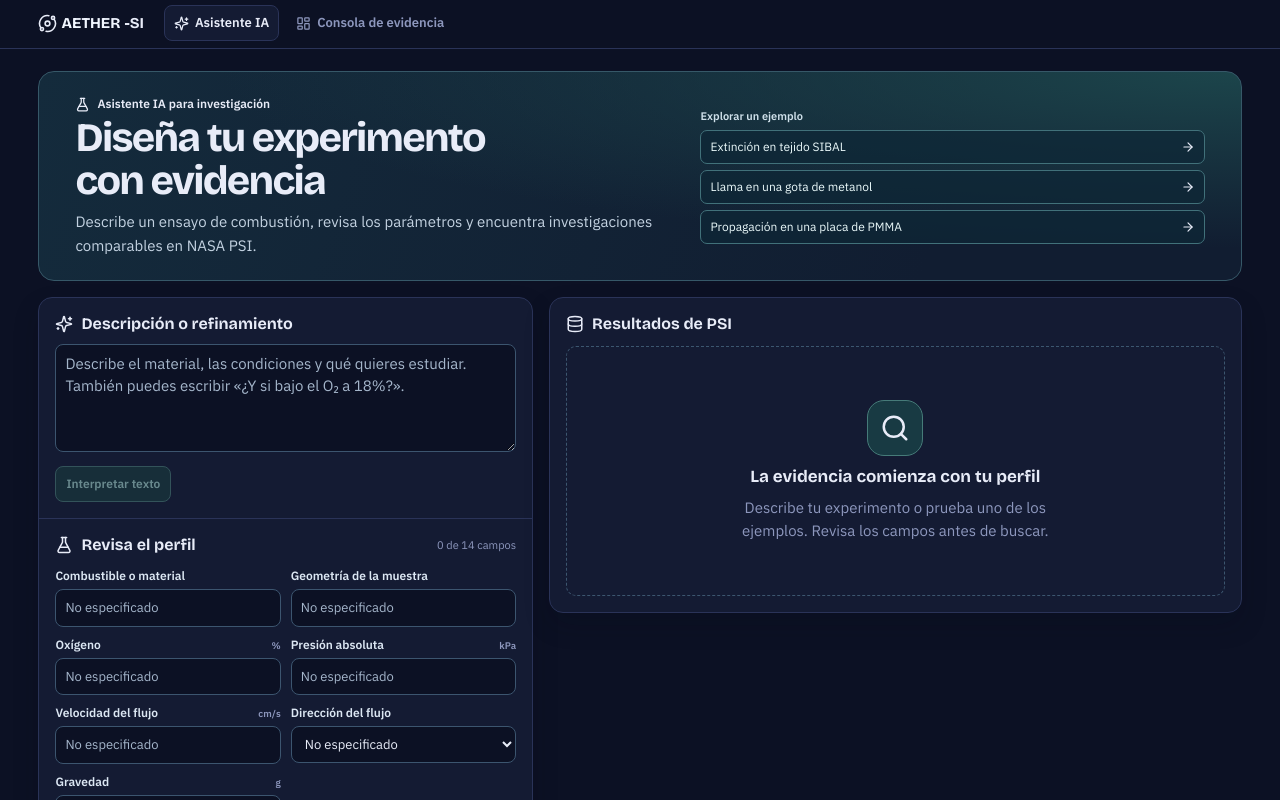
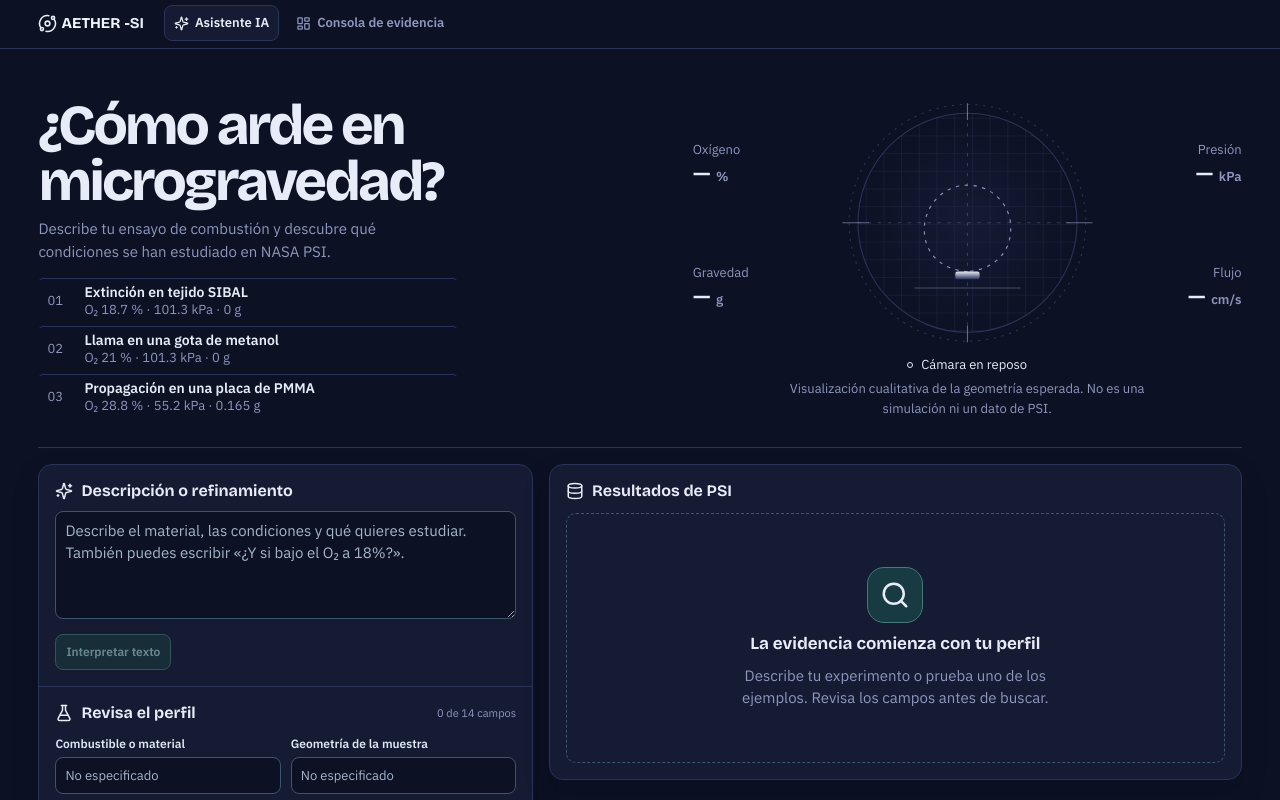
Before and after one commit to YarekAlejandro/Vietoris-Voyagers, a Next.js app: page / in a window 1280 px wide. Shown: the top 800 px of the page. Built offline with nearby package versions, Linux system fonts and the light colour scheme.

Commit message:
Add the qualitative flame observation chamber

```diff
--- a/src/components/experiment/ExperimentAssistant.module.css
+++ b/src/components/experiment/ExperimentAssistant.module.css
@@ -63,46 +63,44 @@
 
 .hero {
   display: grid;
-  grid-template-columns: minmax(0, 1fr) minmax(0, .85fr);
+  grid-template-columns: minmax(0, 1fr) minmax(0, .93fr);
   align-items: center;
-  gap: 18px 32px;
-  padding: 23px clamp(18px, 3vw, 36px);
-  border: 1px solid #365868;
-  border-radius: 16px;
-  background: radial-gradient(ellipse at 100% 0%, #1c454b, transparent 60%),
-    linear-gradient(110deg, #142b3c, #111d31 75%);
+  gap: 28px clamp(20px, 5vw, 70px);
+  min-height: 340px;
+  padding-block: 27px;
+  border-bottom: 1px solid var(--trazo);
 }
-
+.heroCopy { min-width: 0; }
 .hero h1 {
-  max-width: 24ch;
-  margin: 4px 0 7px;
+  max-width: 19ch;
+  margin: 0 0 9px;
   color: var(--luz);
-  font-size: clamp(27px, 3.15vw, 44px);
-  font-weight: 740;
-  line-height: 1.07;
-  letter-spacing: -.045em;
+  font-size: clamp(34px, 4.4vw, 62px);
+  font-weight: 760;
+  line-height: .99;
+  letter-spacing: -.055em;
   text-wrap: balance;
 }
-
-.hero p:last-child { max-width: 66ch; color: #c3d2e1; line-height: 1.55; }
-.eyebrow { display: flex; align-items: center; gap: 7px; color: var(--luz); font-size: 12px; font-weight: 650; }
-.examples { display: grid; gap: 6px; min-width: 240px; }
-.examples > span { color: #d0e1eb; font-size: 11px; font-weight: 650; }
+.heroCopy > p { max-width: 44ch; margin-bottom: 15px; color: var(--niebla); }
+.examples { display: grid; gap: 2px; min-width: 0; max-width: 420px; }
 .examples button {
   display: flex;
-  justify-content: space-between;
   align-items: center;
-  gap: 12px;
-  padding: 7px 9px;
-  border: 1px solid #41717a;
-  border-radius: 7px;
-  color: #eaf9fa;
-  background: #0d2736b5;
+  gap: 11px;
+  min-width: 0;
+  width: 100%;
+  padding: 5px 8px;
+  border: 1px solid transparent;
+  border-top-color: var(--trazo);
+  border-radius: 5px;
   text-align: start;
-  font-size: 12px;
+  line-height: 1.26;
 }
-.examples button:hover { border-color: #77c9b8; background: #163c45; }
-.examples button svg { color: var(--luz); flex-shrink: 0; }
+.examples button:hover:enabled { background: var(--panel); border-color: var(--trazo); }
+.examples strong, .examples small { display: block; }
+.examples strong { font-size: 14px; font-weight: 600; }
+.examples small, .specimenNumber { color: var(--niebla); font-size: 13px; }
+.specimenNumber { width: 26px; flex: none; }
 
 .columns {
   display: grid;
@@ -234,8 +232,8 @@
 @media (max-width: 860px) {
   .columns { grid-template-columns: minmax(0, 1fr); }
   .hero { grid-template-columns: minmax(0, 1fr); }
-  .examples { min-width: 0; grid-template-columns: repeat(auto-fit, minmax(min(100%, 170px), 1fr)); }
-  .examples > span { grid-column: 1 / -1; }
+  .hero { gap: 20px; min-height: 0; }
+  .workspace { padding-top: 8px; }
 }
 @media (max-width: 450px) {
   .assumptions { grid-template-columns: minmax(0, 1fr); }
--- a/src/components/experiment/ExperimentAssistant.tsx
+++ b/src/components/experiment/ExperimentAssistant.tsx
@@ -1,6 +1,6 @@
 "use client";
 
-import { ArrowRight, Check, FlaskConical, LoaderCircle, Search, Sparkles } from "lucide-react";
+import { Check, FlaskConical, LoaderCircle, Search, Sparkles } from "lucide-react";
 import { useEffect, useRef, useState, type FormEvent } from "react";
 import type { ExperimentHypothesis } from "../../core/si-engine/experiment-hypotheses";
 import { flowDirections, isNumberField, maxExperimentText, maxProfileText, numberFields, parseExperimentProfile, plainObject,
@@ -9,6 +9,7 @@ import { jsonEventMediaType, readJsonEvents } from "../../lib/http/json-events";
 import { assistantRequestTimeout_ms } from "../../lib/llm/timing";
 import { defaultResultCount, maxResultCount, type ExperimentEvent, type ExperimentRequest, type ExperimentResults as SearchResults } from "../../types/experiment-assistant";
 import { ExperimentResults } from "./ExperimentResults";
+import { ObservationChamber } from "./ObservationChamber";
 import styles from "./ExperimentAssistant.module.css";
 
 type Phase = "extracting" | "searching" | "analyzing";
@@ -42,6 +43,7 @@ const examples: { label: string; description: string; profile: ExperimentProfile
       flowDirection: "concurrente", gravity_g: 0.165, objective: "Propagación de llama en plástico a gravedad parcial" },
   },
 ];
+const specimenNumber = new Intl.NumberFormat("es-MX", { maximumFractionDigits: 3 });
 
 function profileKey(profile: ExperimentProfile, limit: string) {
   return JSON.stringify([limit, ...profileFields.map((field) => profile[field] ?? null)]);
@@ -242,17 +244,18 @@ export function ExperimentAssistant() {
 
   return <main className={styles.workspace}>
     <header className={styles.hero}>
-      <div>
-        <p className={styles.eyebrow}><FlaskConical size={15} aria-hidden /> Asistente IA para investigación</p>
-        <h1>Diseña tu experimento con evidencia</h1>
-        <p>Describe un ensayo de combustión, revisa los parámetros y encuentra investigaciones comparables en NASA PSI.</p>
+      <div className={styles.heroCopy}>
+        <h1>¿Cómo arde en microgravedad?</h1>
+        <p>Describe tu ensayo de combustión y descubre qué condiciones se han estudiado en NASA PSI.</p>
+        <div className={styles.examples} role="group" aria-label="Especímenes de ejemplo">
+          {examples.map((example, index) => <button key={example.label} type="button" disabled={busy} onClick={() => loadExample(example)}>
+            <span className={styles.specimenNumber} aria-hidden>{String(index + 1).padStart(2, "0")}</span>
+            <span><strong>{example.label}</strong>
+              <small>O₂ {specimenNumber.format(example.profile.oxygen_pct!)} % · {specimenNumber.format(example.profile.pressure_kpa!)} kPa · {specimenNumber.format(example.profile.gravity_g!)} g</small></span>
+          </button>)}
+        </div>
       </div>
-      <div className={styles.examples} role="group" aria-label="Ejemplos de experimentos">
-        <span>Explorar un ejemplo</span>
-        {examples.map((example) => <button key={example.label} type="button" disabled={busy} onClick={() => loadExample(example)}>
-          {example.label} <ArrowRight size={14} aria-hidden />
-        </button>)}
-      </div>
+      <ObservationChamber profile={profile} />
     </header>
 
     <div className={styles.columns}>
--- /dev/null
+++ b/src/components/experiment/ObservationChamber.module.css
@@ -0,0 +1,27 @@
+.chamber { min-width: 0; margin: 0; }
+.instrument { position: relative; min-width: 0; }
+.viewport { display: block; width: 100%; max-height: 250px; }
+.readings { display: grid; position: absolute; inset: 16% 0; margin: 0; grid-template-columns: max-content max-content; justify-content: space-between; align-content: space-between; pointer-events: none; }
+.readings div:nth-child(even) { text-align: end; }
+.readings dt, .readings dd span { color: var(--niebla); font-size: 13px; }
+.readings dd { margin: 0; font-weight: 600; font-size: clamp(17px, 2vw, 23px); line-height: 1.2; }
+.chamber figcaption { display: grid; justify-items: center; gap: 5px; margin: 5px auto 0; max-width: 52ch; text-align: center; color: var(--niebla); font-size: 13px; }
+.state { display: inline-flex; gap: 8px; align-items: center; color: var(--luz); }
+.state i { width: 6px; height: 6px; border-radius: 50%; border: 1px solid currentColor; }
+.ignition { animation: ignite 900ms ease-out both; }
+.plume, .halo { transform-origin: 220px 155px; transition: transform 540ms cubic-bezier(.2,.65,.24,1), opacity 470ms ease; }
+.plume { transform: rotate(var(--inclination)) scale(var(--width), var(--height)); opacity: var(--intensity); }
+.halo { opacity: var(--halo); transform: rotate(var(--inclination)) scale(var(--width), var(--height)); }
+.spark { opacity: 0; animation: spark 450ms ease-out both; }
+.chamber[data-paused="true"] :is(.ignition,.spark) { animation-play-state: paused; }
+.chamber[data-paused="true"] :is(.plume,.halo) { transition: none; }
+@keyframes ignite { 0% { opacity: 0; } 12% { opacity: .36; } 38% { opacity: .61; } 100% { opacity: 1; } }
+@keyframes spark { 0%,100% { opacity: 0; } 20% { opacity: 1; } }
+@media (max-width: 540px) {
+  .viewport { height: 170px; }
+  .readings { inset: 9% 0; }
+}
+@media (prefers-reduced-motion: reduce) {
+  .ignition,.spark { animation: none; }
+  .plume,.halo { transition: none; }
+}
--- /dev/null
+++ b/src/components/experiment/ObservationChamber.tsx
@@ -0,0 +1,94 @@
+import { useEffect, useId, useState, type CSSProperties } from "react";
+import { geometryKey, type ExperimentProfile } from "../../core/si-engine/experiment-profile";
+import styles from "./ObservationChamber.module.css";
+
+const numbers = new Intl.NumberFormat("es-MX", { maximumFractionDigits: 3 });
+const readouts = [
+  ["oxygen_pct", "Oxígeno", "%"],
+  ["pressure_kpa", "Presión", "kPa"],
+  ["gravity_g", "Gravedad", "g"],
+  ["flow_cm_s", "Flujo", "cm/s"],
+] as const;
+
+export function ObservationChamber({ profile }: { profile: ExperimentProfile }) {
+  const id = useId();
+  const [paused, setPaused] = useState(false);
+  useEffect(() => {
+    const update = () => setPaused(document.hidden);
+    update();
+    document.addEventListener("visibilitychange", update);
+    return () => document.removeEventListener("visibilitychange", update);
+  }, []);
+  const { oxygen_pct, gravity_g, flow_cm_s, flowDirection } = profile;
+  const ready = readouts.every(([key]) => Number.isFinite(profile[key])) && (flow_cm_s === 0 || Boolean(flowDirection));
+  const gravity = Math.min(1, Math.max(0, gravity_g ?? 0));
+  const oxygen = Math.min(1, Math.max(0, ((oxygen_pct ?? 15) - 15) / 45));
+  const flow = flowDirection === "sin flujo" ? 0 : Math.min(1, Math.max(0, (flow_cm_s ?? 0) / 30));
+  const opposite = flowDirection === "opuesto";
+  const geometry = geometryKey(profile.geometry ?? profile.material ?? "");
+  const style = {
+    "--width": .80 + oxygen * .68 - flow * (opposite ? .16 : -.44),
+    "--height": .78 + oxygen * .62 + gravity * .74 - flow * (opposite ? .4 : .08),
+    "--inclination": `${flow * (opposite ? -13 : 44)}deg`,
+    "--intensity": .56 + oxygen * .44,
+    "--halo": .38 + oxygen * .46,
+  } as CSSProperties;
+
+  return <figure className={styles.chamber} style={style} data-paused={paused}>
+    <div className={styles.instrument}>
+      <svg viewBox="0 0 440 226" className={styles.viewport} aria-hidden="true">
+        <defs>
+          <pattern id={`${id}-grid`} width="16" height="16" patternUnits="userSpaceOnUse">
+            <path d="M 16 0 H 0 V 16" fill="none" stroke="var(--trazo)" opacity=".58" />
+          </pattern>
+          <clipPath id={`${id}-port`}><circle cx="220" cy="111" r="99" /></clipPath>
+          <radialGradient id={`${id}-wash`}>
+            <stop stopColor="var(--panel)" /><stop offset="1" stopColor="var(--camara)" />
+          </radialGradient>
+          <radialGradient id={`${id}-halo`}>
+            <stop stopColor="var(--llama)" stopOpacity=".48" /><stop offset="1" stopColor="var(--llama)" stopOpacity="0" />
+          </radialGradient>
+          <radialGradient id={`${id}-flame`} cx=".50" cy=".72" r=".68">
+            <stop stopColor="var(--nucleo)" /><stop offset=".35" stopColor="var(--llama)" />
+            <stop offset="1" stopColor="var(--llama)" stopOpacity=".12" />
+          </radialGradient>
+          <linearGradient id={`${id}-sample`} x2="0" y2="1">
+            <stop stopColor="var(--luz)" /><stop offset="1" stopColor="var(--trazo)" />
+          </linearGradient>
+        </defs>
+        <circle cx="220" cy="111" r="107" fill="none" stroke="var(--trazo)" strokeDasharray="2 5.1" />
+        <circle cx="220" cy="111" r="99" fill={`url(#${id}-wash)`} stroke="var(--trazo)" />
+        <g clipPath={`url(#${id}-port)`}>
+          <rect x="120" y="12" width="200" height="199" fill={`url(#${id}-grid)`} />
+          <path d="M121 111H319 M220 12V210" stroke="var(--niebla)" opacity=".30" strokeDasharray="3 6" />
+          {!ready ? <path d="M220 155C199 154 182 141 181 119C180 96 198 77 220 77C243 77 261 96 259 119C258 141 240 154 220 155Z"
+            fill="none" stroke="var(--niebla)" strokeDasharray="3 5" />
+            : <g className={styles.ignition}>
+              <ellipse cx="222" cy="119" rx="99" ry="87" fill={`url(#${id}-halo)`} className={styles.halo} />
+              <g className={styles.plume}>
+                <path d="M220 156C194 157 174 137 176 112C177 89 198 74 220 67C240 78 262 90 264 112C266 136 246 157 220 156Z"
+                  fill={`url(#${id}-flame)`} stroke="var(--llama)" strokeOpacity=".65" />
+                <path d="M220 155C208 155 198 146 199 134C201 121 211 115 220 112C228 117 240 123 241 134C242 146 232 155 220 155Z"
+                  fill="var(--nucleo)" opacity=".83" />
+              </g>
+              <path className={styles.spark} d="M220 136V157M209 146H231M213 140L227 153M227 140L213 153" stroke="var(--nucleo)" strokeWidth="1.5" />
+            </g>}
+          <path d="M172 170H268" stroke="var(--niebla)" opacity=".44" />
+          {geometry === "gota" ? <><path d="M220 158V171" stroke="var(--niebla)" /><circle cx="220" cy="155" r="6" fill={`url(#${id}-sample)`} /></>
+            : geometry === "lámina" ? <rect x="191" y="155" width="58" height="6" rx="1" fill={`url(#${id}-sample)`} />
+              : <rect x="209" y="155" width="22" height="7" rx="2" fill={`url(#${id}-sample)`} />}
+        </g>
+        <path d="M107 111H131M309 111H333M220 3V18M220 204V219" stroke="var(--niebla)" opacity=".65" />
+      </svg>
+      <dl className={styles.readings}>
+        {readouts.map(([key, label, unit]) => <div key={key}>
+          <dt>{label}</dt><dd>{profile[key] === undefined ? "—" : numbers.format(profile[key])} <span>{unit}</span></dd>
+        </div>)}
+      </dl>
+    </div>
+    <figcaption>
+      <span className={styles.state}><i aria-hidden />{ready ? "Perfil en observación" : "Cámara en reposo"}</span>
+      <span>Visualización cualitativa de la geometría esperada. No es una simulación ni un dato de PSI.</span>
+    </figcaption>
+  </figure>;
+}
```
